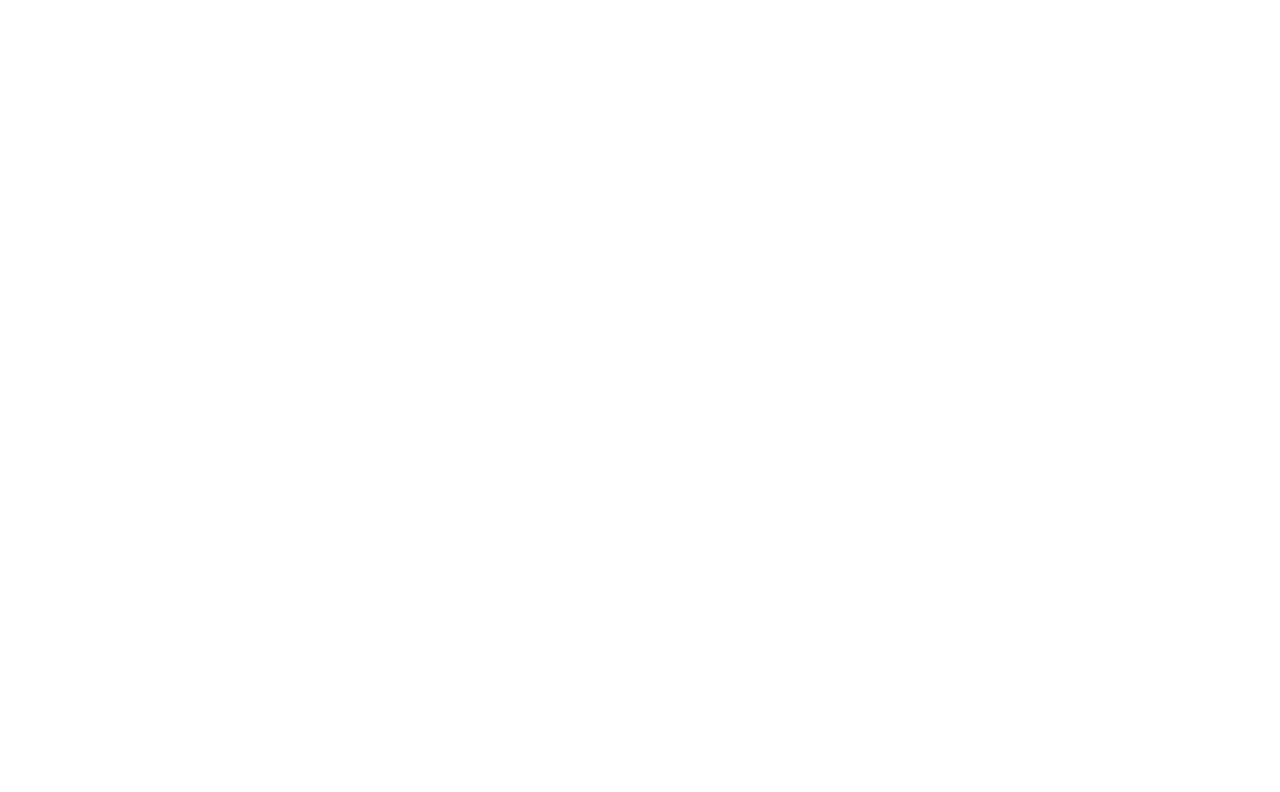
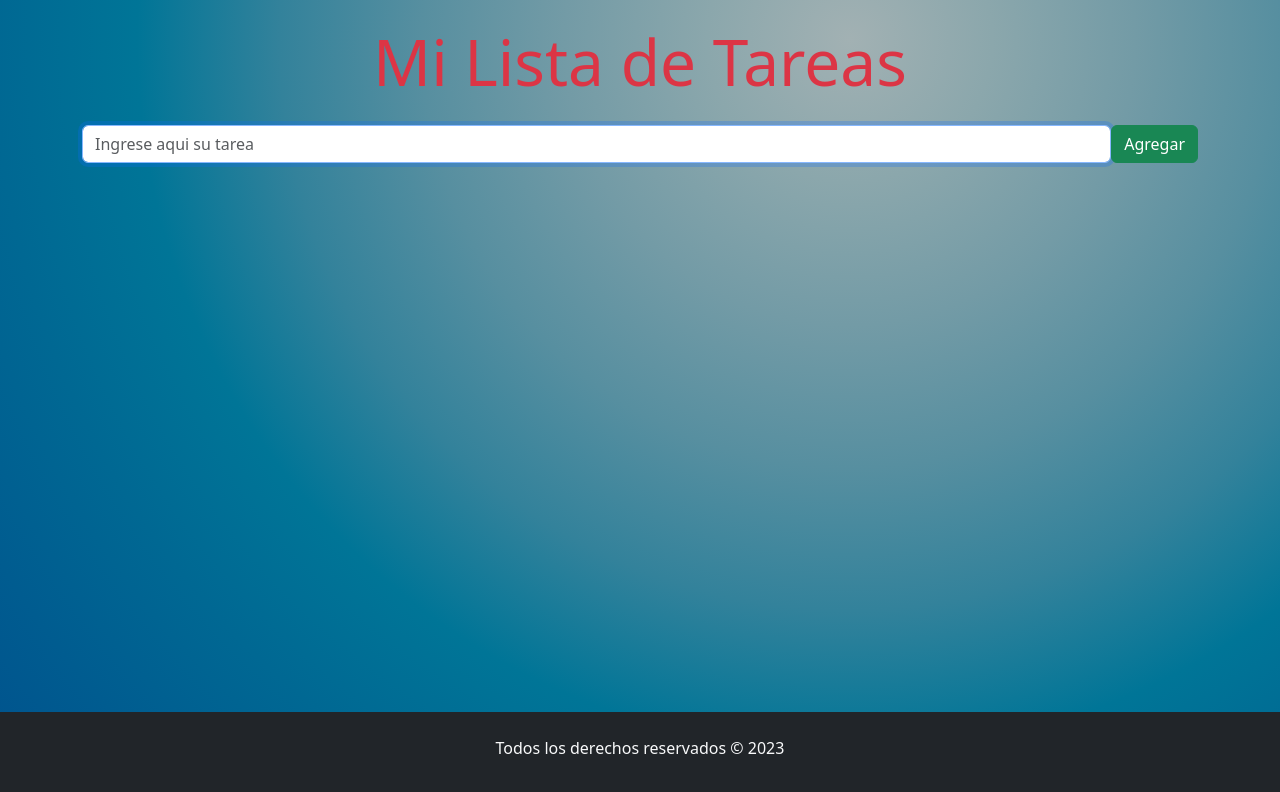
Before and after one commit to NicoAlmiron/tpReactEjercicio-4, a React (Vite) app: page / in a window 1280 px wide. Shown: the top 792 px of the page. Built offline with nearby package versions, Linux system fonts and the light colour scheme.

Commit message:
se agrego el componente FormularioTarea

```diff
--- a/index.html
+++ b/index.html
@@ -1,5 +1,5 @@
 <!DOCTYPE html>
-<html lang="en">
+<html lang="es">
 
 <head>
     <meta charset="UTF-8" />
--- a/src/App.jsx
+++ b/src/App.jsx
@@ -1,8 +1,22 @@
+import { Container } from "react-bootstrap";
 import "./App.css";
 import "bootstrap/dist/css/bootstrap.min.css";
+import FormularioTareas from "./components/FormularioTareas";
 
 function App() {
-  return <></>;
+  return (
+    <>
+      <Container>
+        <article className="text-center text-danger">
+          <h1 className="display-3 my-4"> Mi Lista de Tareas</h1>
+        </article>
+        <FormularioTareas></FormularioTareas>
+      </Container>
+      <footer className="text-center bg-dark text-light py-4 fixed-bottom">
+        <p>Todos los derechos reservados &copy; 2023 </p>
+      </footer>
+    </>
+  );
 }
 
 export default App;
--- /dev/null
+++ b/src/components/FormularioTareas.jsx
@@ -0,0 +1,23 @@
+import React from "react";
+import { Button, Form } from "react-bootstrap";
+
+const FormularioTareas = () => {
+  return (
+    <div>
+      <Form>
+        <Form.Group className="d-flex my-3" controlId="tarea">
+          <Form.Control
+            type="text"
+            placeholder="Ingrese aqui su tarea"
+            autoFocus
+          ></Form.Control>
+          <Button variant="success" type="submit">
+            Agregar
+          </Button>
+        </Form.Group>
+      </Form>
+    </div>
+  );
+};
+
+export default FormularioTareas;
--- a/src/index.css
+++ b/src/index.css
@@ -0,0 +1,4 @@
+body {
+    background-image: radial-gradient( circle at 66.39% 4.96%, #a2b1b3 0, #8ba7ac 12.5%, #739ba6 25%, #578fa0 37.5%, #33829b 50%, #007597 62.5%, #006893 75%, #005c90 87.5%, #00518d 100%);
+    background-attachment: fixed;
+}
```
